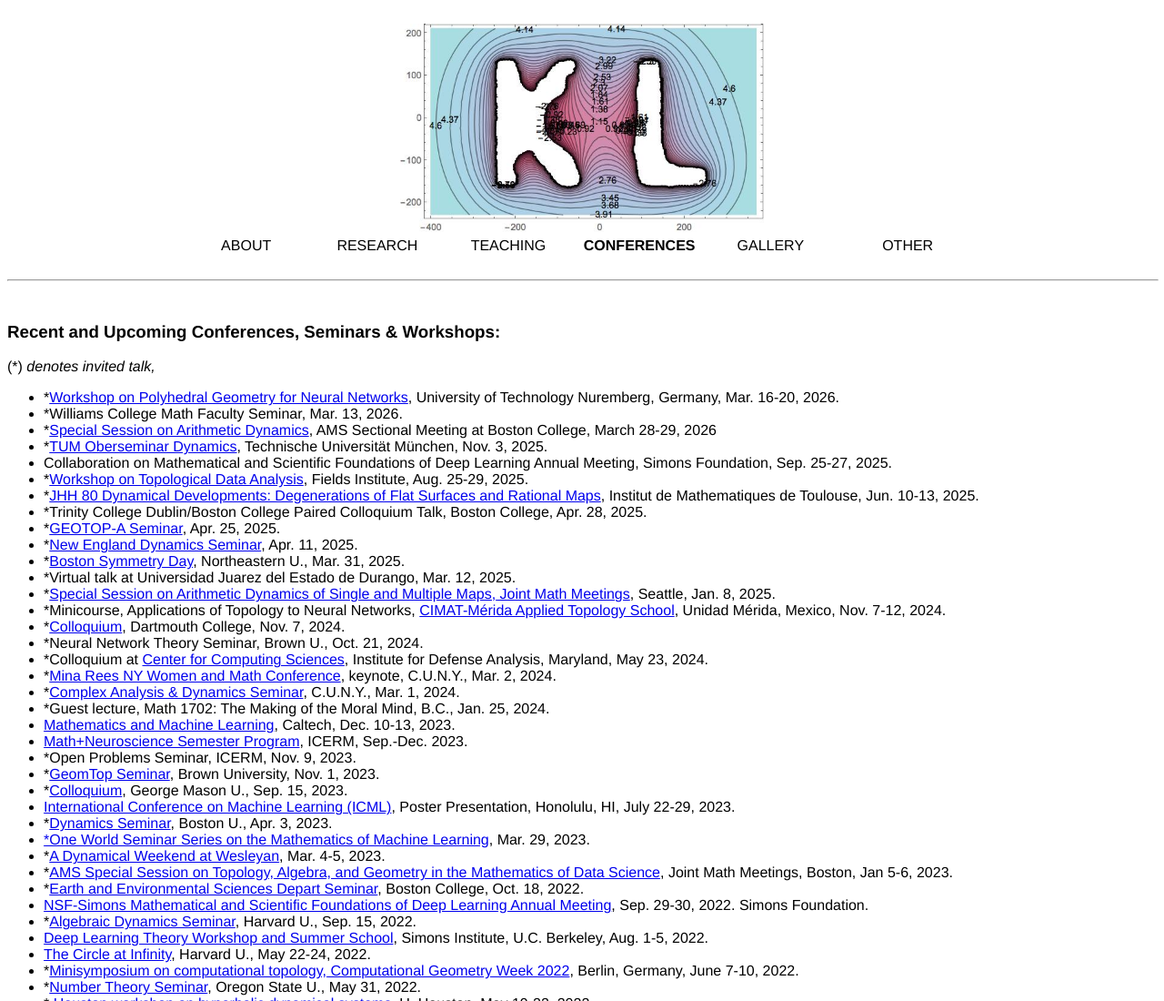
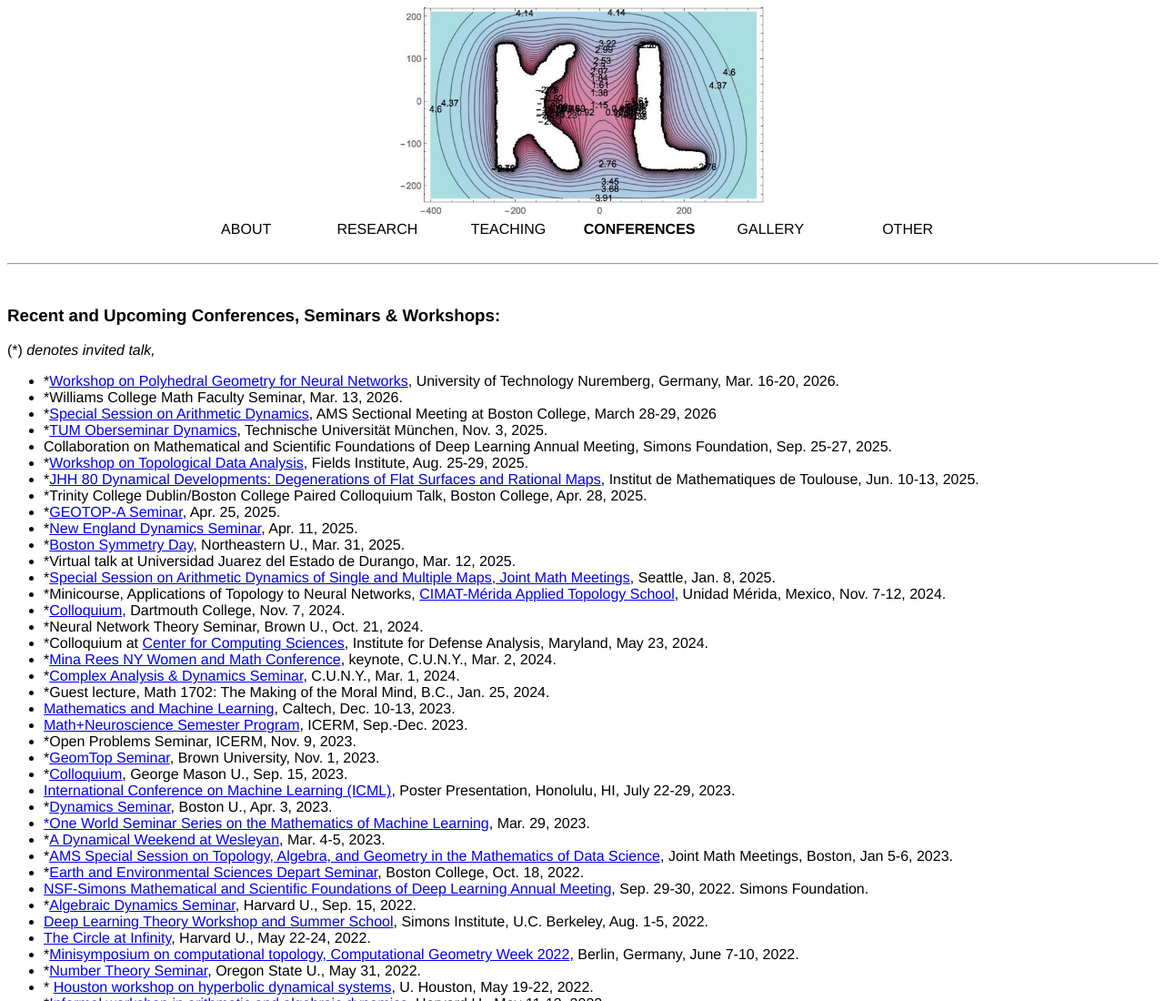
Before and after one commit to kathryn-a-lindsey/Kathryn-Lindsey-professional-website-, a plain HTML site: page research.html in a window 1280 px wide. Shown: the top 1100 px of the page at 91% size. Drawn offline with Linux system fonts and the light colour scheme.

Commit message:
Update research.html

```diff
--- a/research.html
+++ b/research.html
@@ -46,7 +46,6 @@
   </head>
 
   <body>
-    <div class="center"><br></div>
 
     <div class="center">
       <img style="width: 400px; height: 229px;" alt="KL" src="images/KLlogo.jpg"><br>
```
